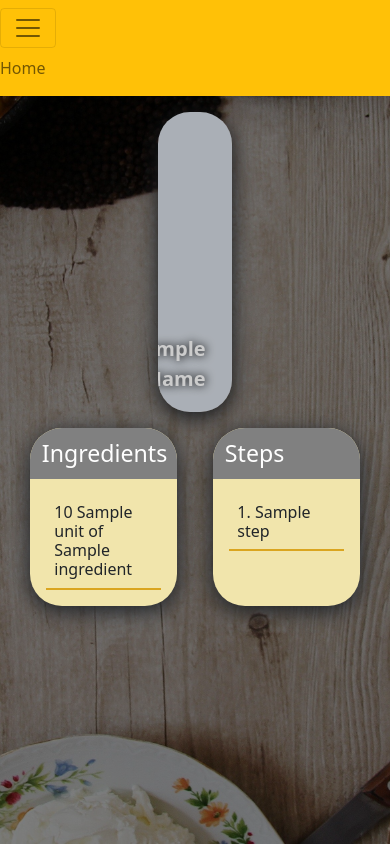
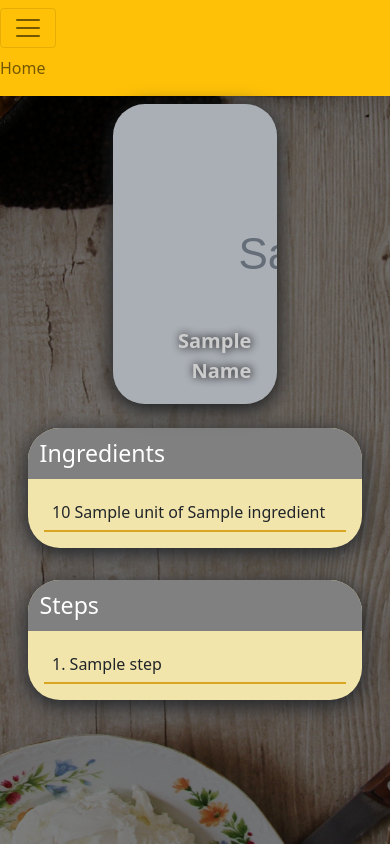
Before and after one commit to waqaspathan00/recipe-finder, a Flask app: template website/templates/recipe.html in a window 390 px wide. Run offline with Flask 2, Linux system fonts and the light colour scheme; the template is opened without the code that fills it: most values are stand-ins (such as "Sample title", 1, 10 or a date in 2020); grey boxes marked "Sample" are stand-in pictures; some libraries are stand-ins or nearby versions.

Commit message:
added media queries to change size of food and recipe cards

```diff
--- a/website/static/css/style.css
+++ b/website/static/css/style.css
@@ -21,9 +21,9 @@ h2{
 
 .food-card{
     filter: brightness(80%);
-    width: 20%;
+    width: 45%;
     position: relative;
-    margin: 1em;
+    margin: 0.5em;
     border-radius: 2em;
     overflow: hidden;
     box-shadow: 0 5px 20px 1px;
@@ -89,7 +89,8 @@ h2{
 /* general body of recipe card */
 .recipe-card{
     background-color: #F1E5AC;
-    width: 40%;
+    width: 100%;
+    margin: 1em;
     border-radius: 2em;
     overflow: hidden;
     box-shadow: 0 5px 20px 1px;
@@ -111,3 +112,15 @@ h2{
     animation-name: fadeIn;
     animation-duration: 1s;
 }
+
+/* when the screen is NOT mobile (DESKTOP)*/
+@media only screen and (min-width: 768px) {
+    .food-card{
+        width: 20%;
+        margin: 1em;
+    }
+
+    .recipe-card{
+        width: 40%;
+    }
+}
```
